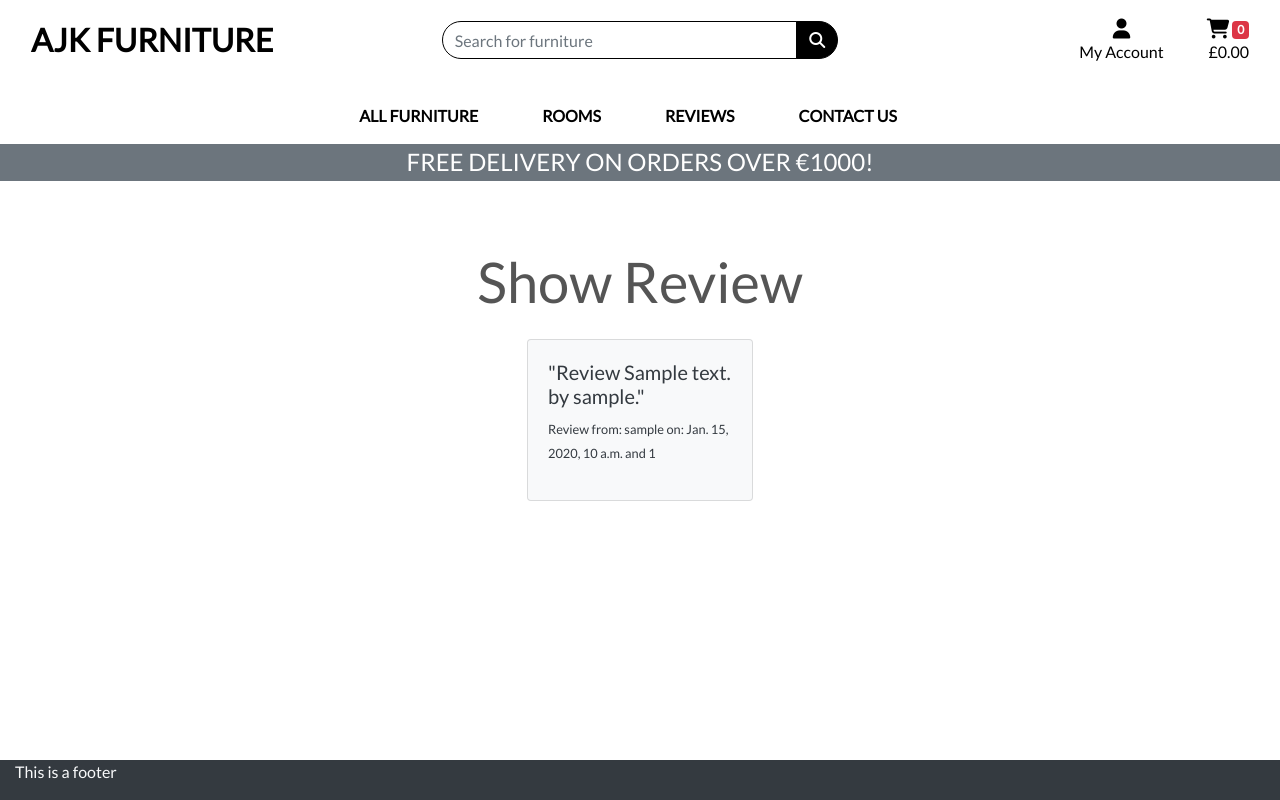
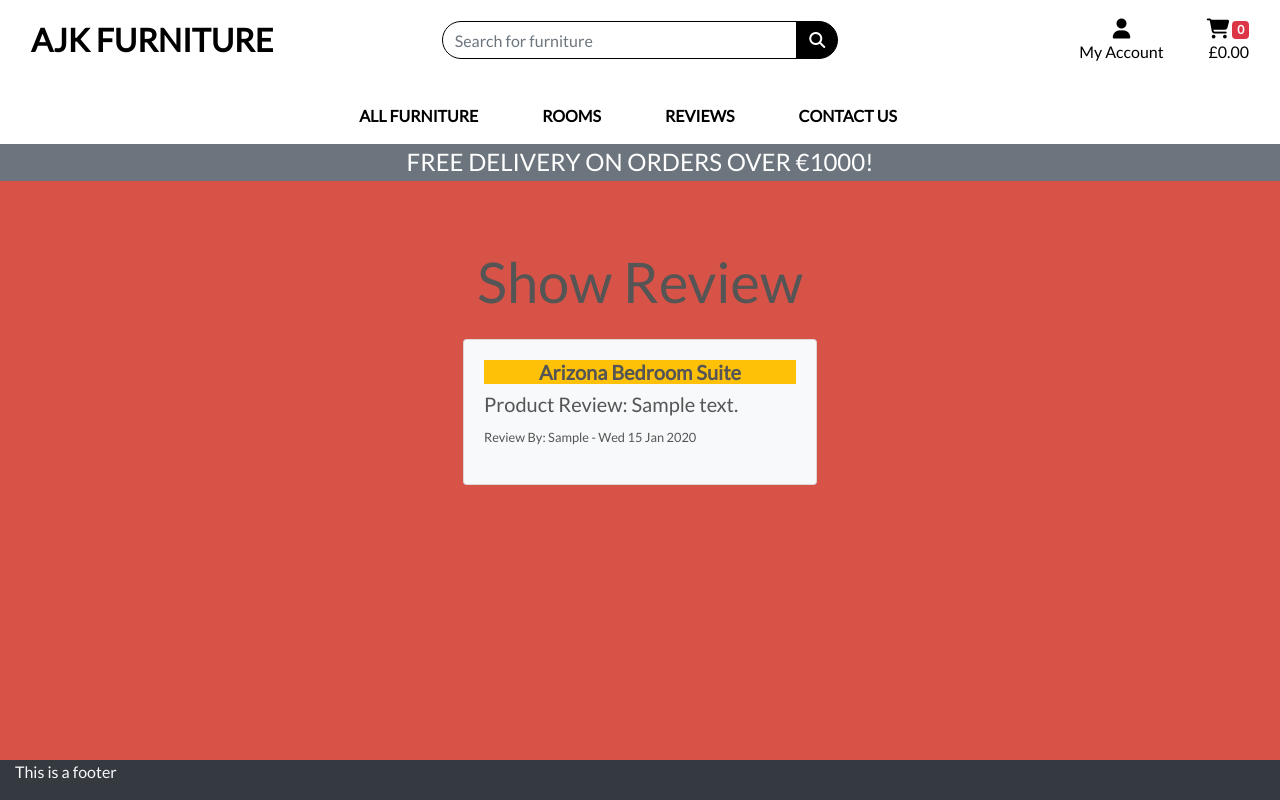
Before and after one commit to andyk8872/p5-ecommerce, a Django app: page /review/show_review/ in a window 1280 px wide. Run offline with Django 3.2, Linux system fonts and the light colour scheme; data comes from the database, SQL or seed files in the repository; tables that the repository leaves empty hold one stand-in row (values such as "Sample post"); some libraries are stand-ins or nearby versions.

Commit message:
feat: added full product review feature incl. styles, add/delete

```diff
--- a/review/admin.py
+++ b/review/admin.py
@@ -7,4 +7,4 @@ class Review(admin.ModelAdmin):
     """
     Displays the fields for the Review model
     """
-    list_display = ('user', 'review', 'created_on')
+    list_display = ('user', 'product', 'review', 'created_on')
--- a/review/models.py
+++ b/review/models.py
@@ -1,17 +1,24 @@
 from django.db import models
 from django.contrib.auth.models import User
 from django.conf import settings
+from products.models import Product
 
 
 class Review(models.Model):
-    # user = models.ForeignKey(
-    #                          settings.AUTH_USER_MODEL,
-    #                          on_delete=models.CASCADE
-    #                         )
+    """  Review Model """
+
     user = models.ForeignKey(
         User,
         on_delete=models.CASCADE,
         blank=True, null=True)
+
+    product = models.ForeignKey(
+        Product,
+        on_delete=models.CASCADE,
+        null=True,
+        related_name='p_review',
+    )
+
     review = models.TextField(max_length=200, blank=True)
     created_on = models.DateTimeField(auto_now_add=True)
 
--- a/review/templates/review/show_review.html
+++ b/review/templates/review/show_review.html
@@ -13,39 +13,25 @@
 {% endblock %}
 
 {% block content %}
-<div class="overlay"></div>
+<div class="background_change"></div>
 <h1 class="display-4 mt-5 text-center">Show Review</h1>
 <div class="container">
-    <div class="row bg-form text-dark">
-        <div class="col-md-4 mt-3 mb-3 offset-md-4">
+        <div class="row">
+        <div class="col-md-6 mt-3 mb-3 offset-md-3">
             {% for review in reviews %}
             <div class="card bg-light mb-3 mx-auto" style="max-width: 36rem">
-
                 <div class="card-body">
-
-                    <h5 class="card-text">"{{ review }}"</h5>
-                    <p class="card-text"><small>Review from: {{ review.user }} on: {{ review.created_on }} and
-                            {{ review.id }} </small></p>
-                    <!-- --------------------------- -->
-                    <!-- {% if request.user.is_superuser %}
-                    <small class="ml-3">
-                        <a href="{% url 'edit_review' review.id %}">Edit</a> |
-                        <a class="text-danger" href="{% url 'delete_review' review.id %}">Delete</a>
-                    </small>
-                    {% endif %} -->
-                    <!-- -------------------------------- -->
+                    <h5 class="font-weight-bold text-center bg-warning">{{ review.product }}</h5>
+                    <h5 class="card-text">Product Review: {{ review.review }}</h5>
+                    <p class="text-capitalize"><small>Review by: {{ review.user }} - {{ review.created_on | date:"D d M Y"}} </small></p>
                     {% if request.user == review.user %}
-                    <small class="ml-3">
-                        <a href="{% url 'edit_review' review.id %}">Edit</a> |
-                        <a class="text-danger" href="{% url 'delete_review' review.id %}">Delete</a>
-                    </small>
+                        <a type="button" class="btn btn-outline-primary"href="{% url 'edit_review' review.id %}">Edit</a>
+                        <a type="button" class="btn btn-outline-danger" href="{% url 'delete_review' review.id %}">Delete</a>
                     {% elif request.user.is_superuser %}
-                    <a class="text-danger" href="{% url 'delete_review' review.id %}">Delete</a>
+                    <a type="button" class="btn btn-outline-danger" href="{% url 'delete_review' review.id %}">Delete</a>
                     {% else %}
                     <p></p>
                     {% endif %}
-                    <!-- ----------------------------- -->
-
                 </div>
             </div>
             {% endfor %}
--- a/static/css/base.css
+++ b/static/css/base.css
@@ -84,6 +84,7 @@ body {
     text-underline-offset: 0.5em;
 }
 
+/* background options */
 .overlay {
 	height: 100%;
 	width: 100%;
@@ -92,6 +93,23 @@ body {
 	position: fixed;
 	background: white;
 	z-index: -1;
+}
+
+.background_change {
+    height: 100%;
+    width: 100%;
+    top: 0;
+    left: 0;
+    position: fixed;
+    animation: change 10s infinite;
+    z-index: -1;
+}
+@keyframes change {
+    0%{background-color: #1abc9c;}
+    25%{background-color: #2ecc71;}
+    50%{background-color: #3498bd;}
+    75%{background-color: #e74c3c;}
+    100%{background-color: #9b59b6;}
 }
 
 .btt-button {
```
Also changed, not shown: review/migrations/0003_review_product.py (added).
